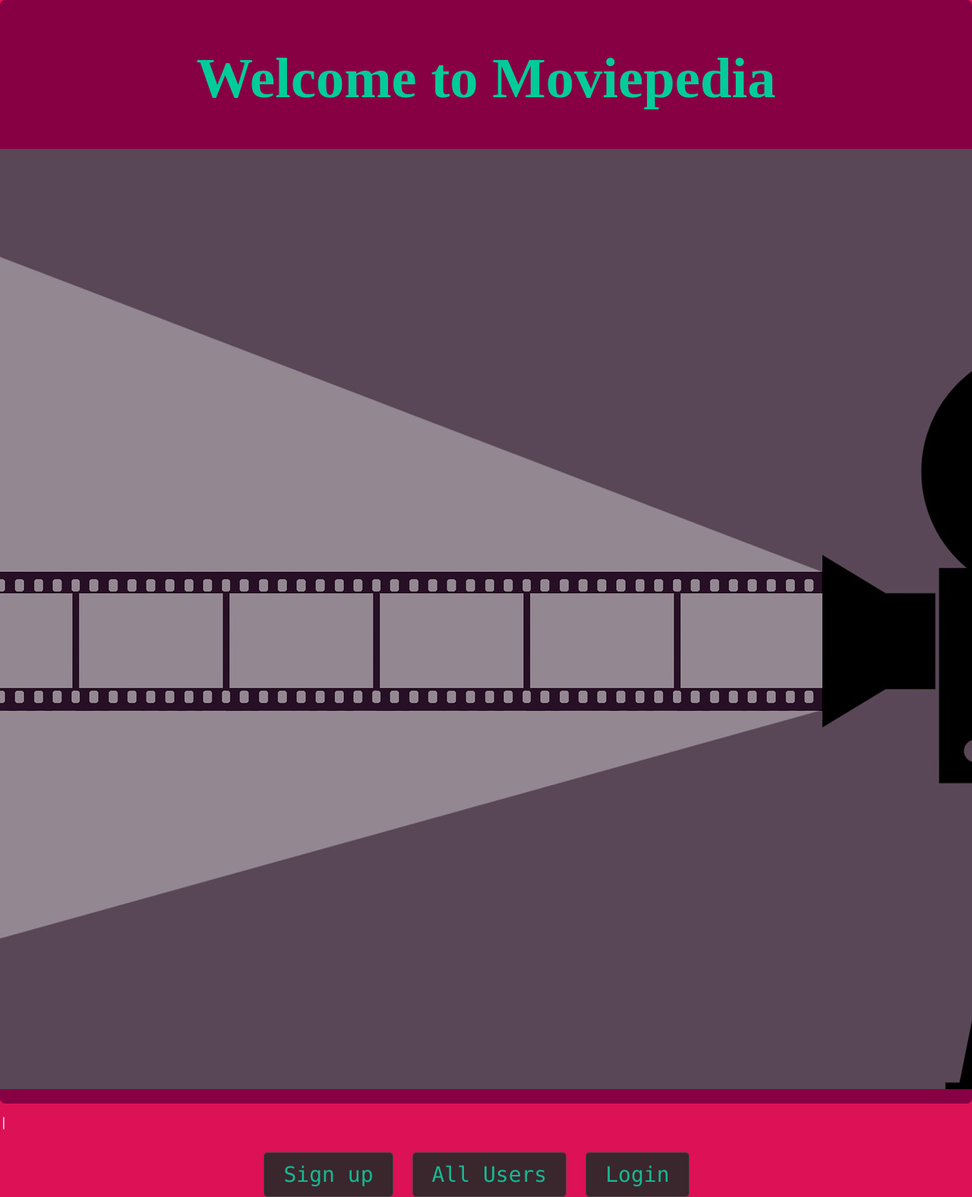
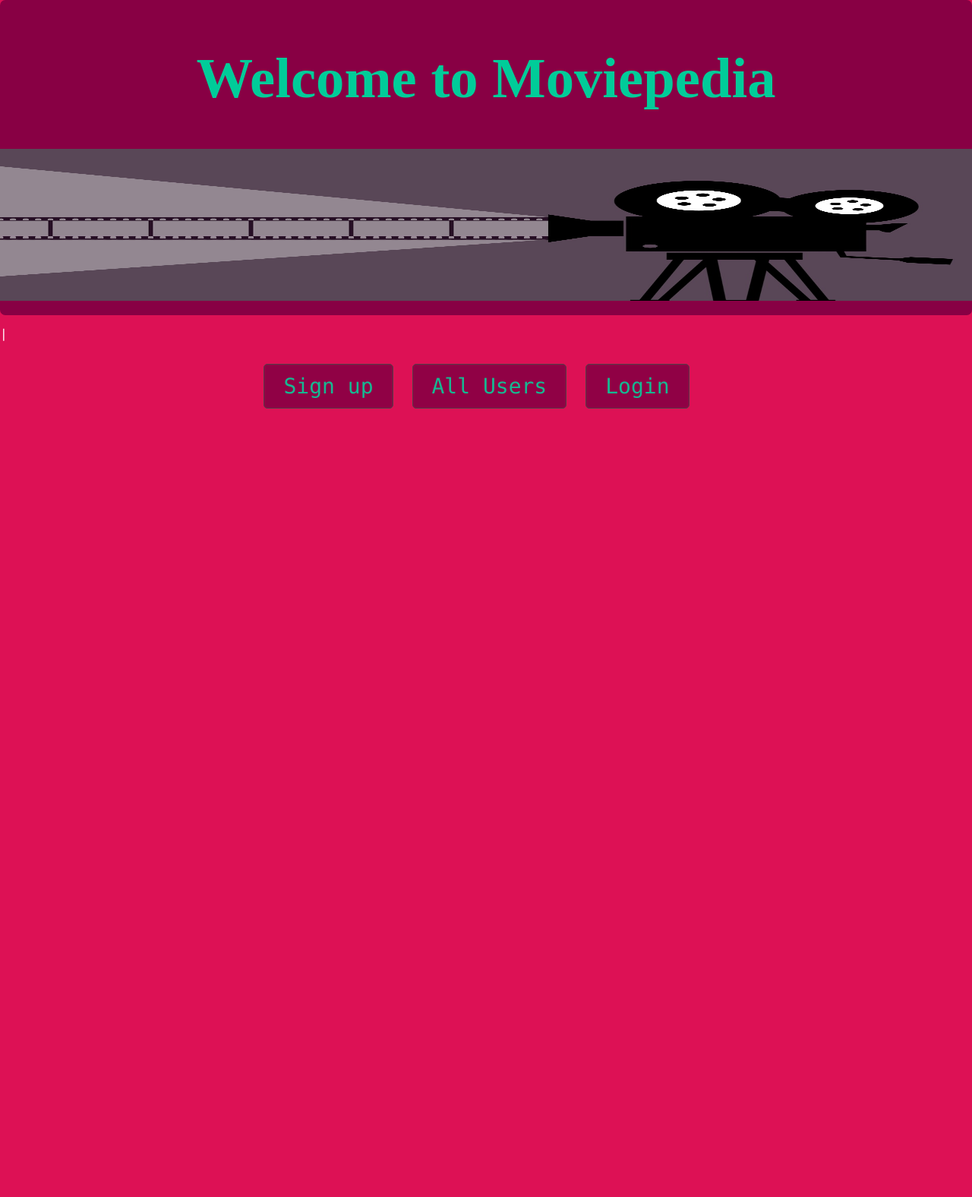
Before and after one commit to ddrelk/moviweb_app, a Flask app: page / in a window 1280 px wide; the page is wider, and only the part inside the window is pictured. Shown: that part at 76% size. After the commit the page ends 538 px from the top of that part, so only its background shows below. Run offline with Flask 3, Linux system fonts and the light colour scheme; some web fonts are replaced.

Commit message:
Enhance Styling

```diff
--- a/static/main_style.css
+++ b/static/main_style.css
@@ -36,7 +36,7 @@
 
 /* Style buttons */
 .buttons-container button {
-  background-color: #292929;
+  background-color: #880044;
   opacity: 0.9; /* Slightly increased opacity */
   color: #00CC99;
   padding: 12px 25px; /* Slightly larger padding */
@@ -51,6 +51,11 @@
 
 /* Improve button hover effect */
 .button-container button:hover {
+  background-color: #DD1155; /* Darker background on hover */
+}
+
+/* Improve button hover effect */
+.buttons-container button:hover {
   background-color: #DD1155; /* Darker background on hover */
 }
 
@@ -85,3 +90,9 @@
   font-size: 16px; /* Slightly smaller font size */
   margin: 20px 0; /* Add vertical margin */
 }
+
+/* Style for the image */
+.image {
+    width: 1280px;   /* Adjust width as needed */
+    height: 200px;  /* Adjust height as needed */
+}
```
